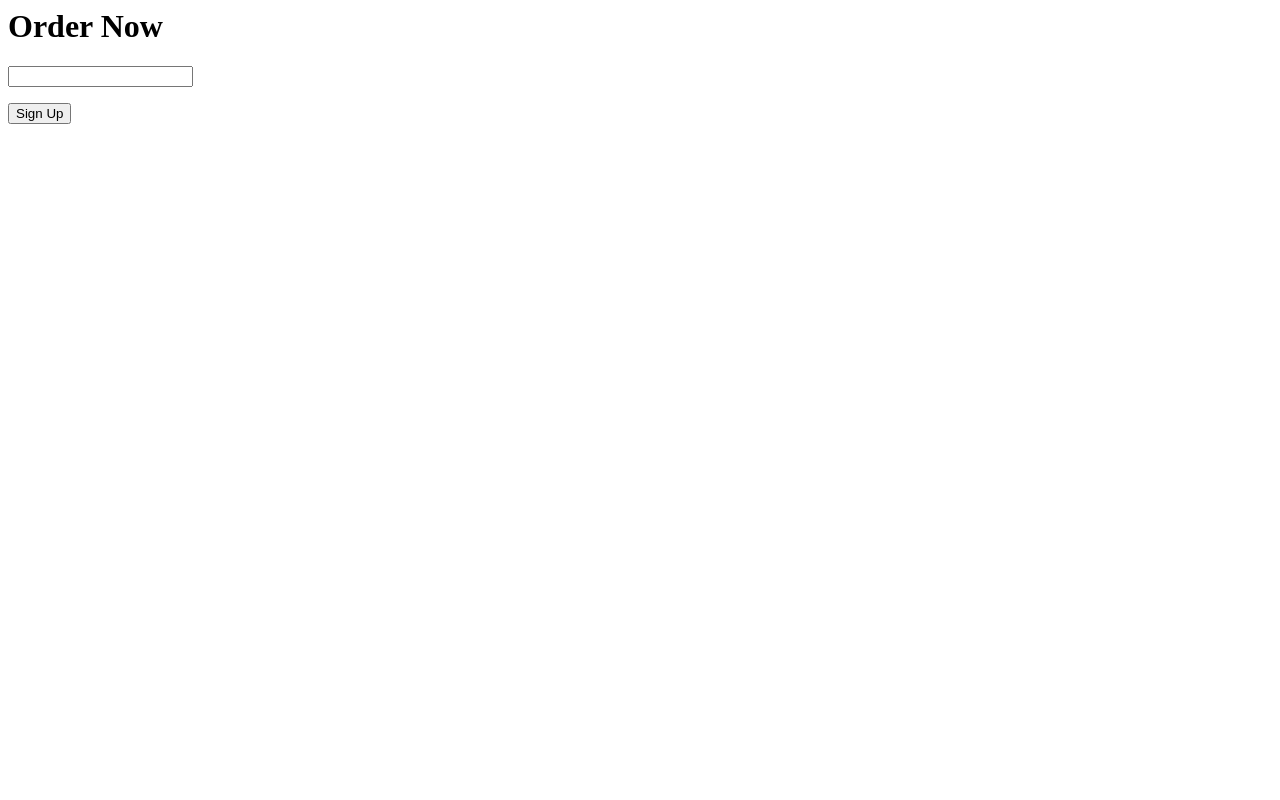
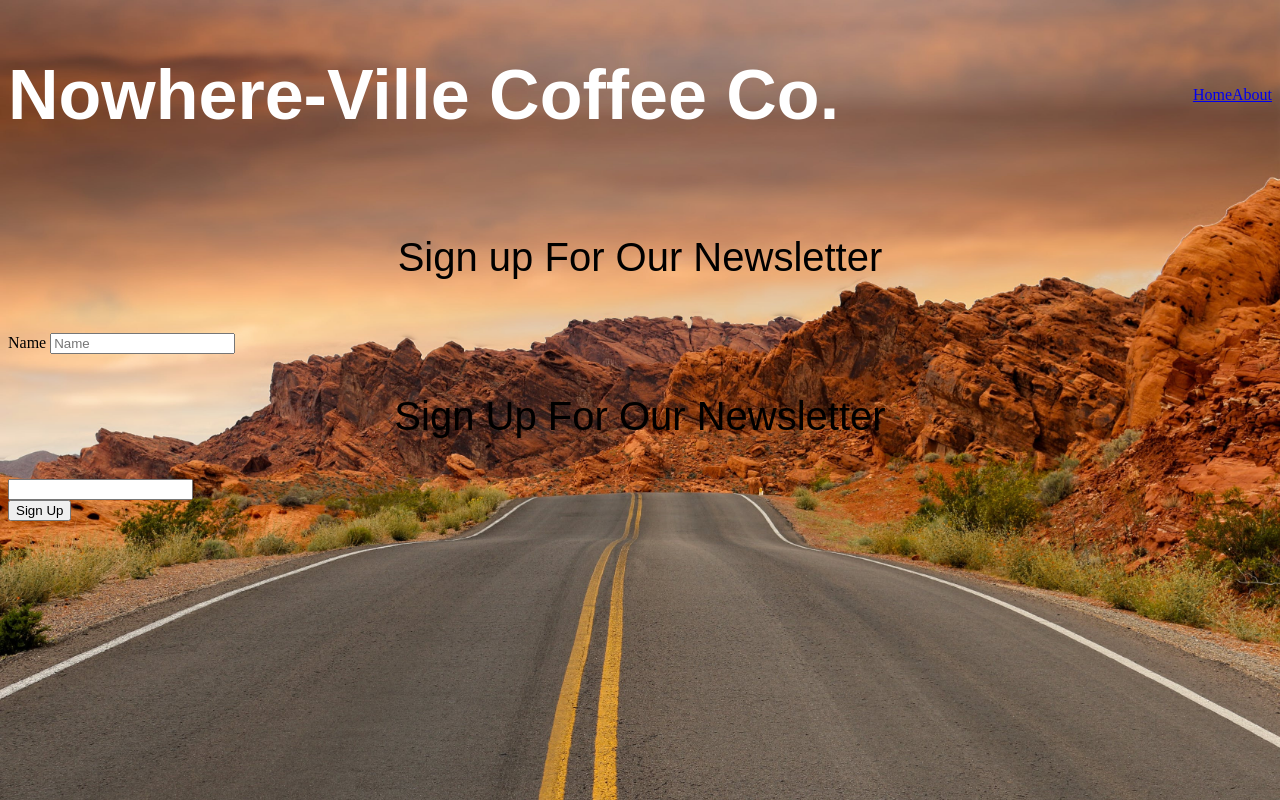
Before and after one commit to ellierb3/coffee, a plain HTML site: page contact.html in a window 1280 px wide. Drawn offline with Linux system fonts and the light colour scheme; a web font is replaced by a local one.

Commit message:
Added to navigation bar and contact form

```diff
--- a/contact.html
+++ b/contact.html
@@ -1,5 +1,42 @@
+<!DOCTYPE html>
+<html lang="en">
+<head>
+    <meta charset="UTF-8">
+    <meta http-equiv="X-UA-Compatible" content="IE=edge">
+    <meta name="viewport" content="width=device-width, initial-scale=1.0">
+    <link rel="stylesheet" href="stylesheet.css">
+    <script src="index.js" defer></script>
+    <link rel="preconnect" href="https://fonts.googleapis.com">
+<link rel="preconnect" href="https://fonts.gstatic.com" crossorigin>
+<link href="https://fonts.googleapis.com/css2?family=Encode+Sans+SC:wght@100&display=swap" rel="stylesheet">
+
+<header class="page-header">
+  <h1>Nowhere-Ville Coffee Co.</h1>
+
+
+<nav>
+   <ul class="main-nav">
+     <li><a href="index.html">Home</a></li>
+     <li><a href="index.html#hours">About</a></li>
+
+   </ul>
+</nav>
+</header>
+
+<div class="container">
+  <h4>Sign up For Our Newsletter</h4>
+</div>
+
+<form class="form">
+  <div class="form-buttons">
+    <label>Name</label>
+    <label for="Name"> </label>
+    <input type="text" placeholder="Name">
+    </div>
+</form>
+
 <div>
-    <h1>Order Now</h1>
+    <h3>Sign Up For Our Newsletter</h3>
 
 
   <form action= "index.html" method ="post">
--- a/stylesheet.css
+++ b/stylesheet.css
@@ -40,6 +40,12 @@ h2 {
     opacity: 90%;
 }
 
+h3, h4 {
+    font: 40px white;
+    text-align: center;
+    font-family: fantasy;
+}
+
 div ul {
     border: 2px solid chocolate;
     padding: 0px 40px 40px 10px;
@@ -74,7 +80,6 @@ ul {
 
 
 
-
 @media (min-width: 669px){
     .page-header,
     .main-nav {
@@ -103,7 +108,6 @@ ul {
     }
 
 
-
     div ul {
         flex-grow: 1;
     }
```
Also changed, not shown: index.html (+14 -19 lines).
